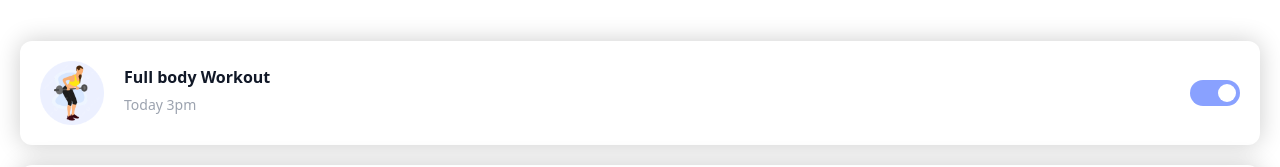
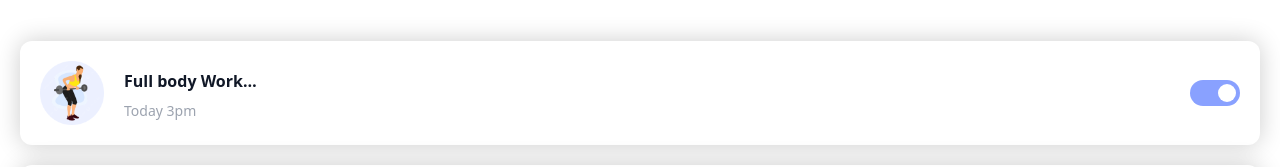
Before and after one commit to yogeshgosavii/WorkoutTracker, a React (Vite) app: page /tracker in a window 1280 px wide. Shown: the part 785-952 px from the top of the page. Built offline with nearby package versions, Linux system fonts and the light colour scheme.

Commit message:
Merge changes from remote repository

```diff
--- a/src/pages/Tracker.jsx
+++ b/src/pages/Tracker.jsx
@@ -59,10 +59,10 @@ function Tracker() {
                             return(
                                 <div className='flex justify-between gap-5 p-5 rounded-xl'
                                     style={{ boxShadow: '0 0 24px 0 rgba(0, 0, 0, 0.2)' }}>
-                                    <div className='flex gap-5'>
+                                    <div className='flex gap-5 justify-center items-center'>
                                         <img className='h-16' src={workout.workoutImage}/>
-                                        <div className='mt-1 space-y-1.5'>
-                                            <p className='font-semibold'>{workout.workoutName}</p>
+                                        <div className='mt-1 space-y-2 '>
+                                            <p className='font-semibold truncate max-w-[140px]'>{workout.workoutName}</p>
                                             <p className='text-gray-400 text-sm'>{workout.workoutTime}</p>
                                         </div>
 
```
